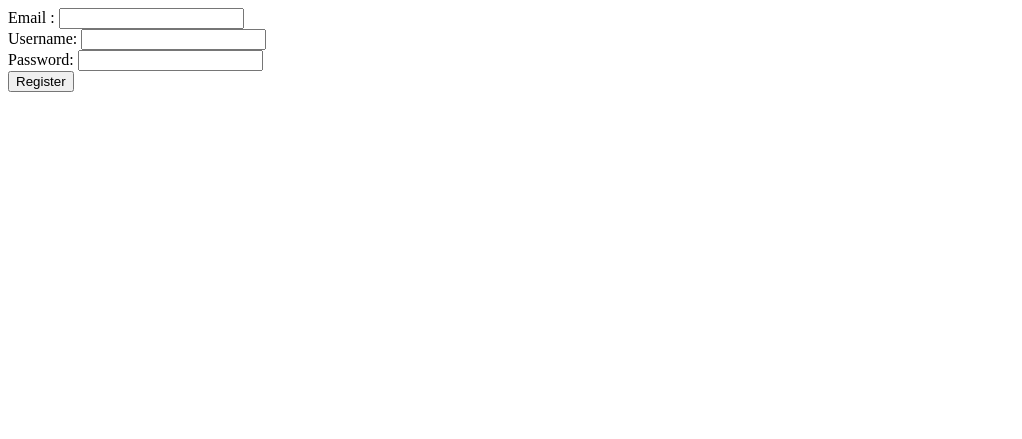
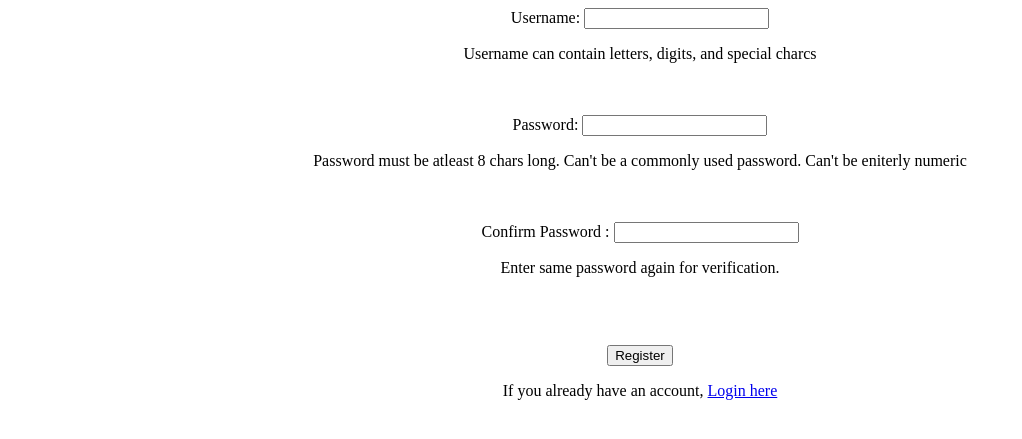
Before and after one commit to teja156/django_hackme_challenge, a Django app: page /register/ in a window 1280 px wide. Shown: the top 439 px of the page, without its empty margins (0-1022 px from the left). Run offline with Django 3.2, Linux system fonts and the light colour scheme.

Commit message:
Commit from mac

```diff
--- a/django_testproject/urls.py
+++ b/django_testproject/urls.py
@@ -15,9 +15,14 @@ Including another URLconf
 """
 from django.contrib import admin
 from django.urls import path,include
+from login import views as login_view
+
 
 urlpatterns = [
     path('admin/', admin.site.urls),
     path('register/', include('register.urls')),
     path('login/', include('login.urls')),
+    path('', login_view.show_home,name='home'),
+    path('app/', login_view.show_app_screen,name='app'),
+
 ]
--- a/login/urls.py
+++ b/login/urls.py
@@ -21,4 +21,5 @@ urlpatterns = [
     path('', login_views.login_screen,name="login"),
     path('authenticate_user', login_views.authenticate_user,name="authenticate_user"),
     path('dashboard', login_views.dashboard,name="dashboard"),
+    path('logout', login_views.logout_view,name="logout"),
 ]
--- a/register/templates/register/register.html
+++ b/register/templates/register/register.html
@@ -5,19 +5,34 @@
 </head>
 
 <body>
+	<center>
+
+
+
 	<form method="POST" action="{% url 'process_registration' %}">
 		{% csrf_token %}
-		Email :
-		<input type="Email" name="email"> <br>
+
 		Username:
-		<input type="text" name="uname"> <br>
+		<input type="text" name="username"> <br>
+		<p>Username can contain letters, digits, and special charcs</p> <br><br>
 		Password:
-		<input type="password" name="passwd"> <br>
+		<input type="password" name="password1"> <br>
+		<p>Password must be atleast 8 chars long. Can't be a commonly used password. Can't be eniterly numeric </p><br><br>
+
+		Confirm Password :
+		<input type="password" name="password2"> <br>
+		<p>Enter same password again for verification. </p><br><br>
+
+		<p style="color:red">{{err_msg}}</p>
 
 		<input type="Submit" value="Register">
 
 	</form>
 
+	<p> If you already have an account, <a href="/login">Login here </a> </p>
+
+	</center>
+
 </body>
 
 </html>
--- a/register/urls.py
+++ b/register/urls.py
@@ -18,6 +18,6 @@ from django.urls import path,include
 from . import views as signup_view
 
 urlpatterns = [
-    path('', signup_view.register),
+    path('', signup_view.register,name='registration_screen'),
     path('register_user/', signup_view.process_registration,name='process_registration'),
 ]
--- a/register/views.py
+++ b/register/views.py
@@ -1,28 +1,32 @@
-from django.shortcuts import render
+from django.shortcuts import render,redirect
 from django.http import HttpResponse
 from django.contrib.auth.models import User
 from django.contrib.auth import authenticate
+from django.contrib.auth.forms import UserCreationForm
 
 #Create your views here.
 
 def register(request):
-	return render(request,'register/register.html')
+
+	if (not(request.user.is_authenticated)):
+		form = UserCreationForm
+		return render(request,'register/register.html')
+	else:
+		return redirect('dashboard')
 
 def process_registration(request):
 	if request.method == "POST":
-		uname = request.POST['uname']
-		passwd = request.POST['passwd']
-		email = request.POST['email']
-
-		user = User.objects.create_user(uname, email, passwd)
+		form = UserCreationForm(request.POST)
+		if(form.is_valid()):
+			uname = form.cleaned_data['username']
+			passwd = form.cleaned_data['password1']
+			user = User.objects.create_user(username=uname, password= passwd)
 
 
-		if user is not None:
-		    # A backend authenticated the credentials
-		    return HttpResponse("<h1>Registered Succesfully!.<a href='/'>Login here</a></h1>")
+			return HttpResponse("<h1>Registered Succesfully!.<a href='/login'>Login here</a></h1>")
+
 		else:
-		    # No backend authenticated the credentials
-		    return HttpResponse("Couldn't register!")
+			return render(request,'register/register.html',context={'err_msg':'Failed to register. Either the username already exists or you are not following the rules for registration fields.'})
 
 	else:
 		return HttpResponse("<h1>Only Post method allowed!</h1>")
```
Also changed, not shown: login/templates/app/app.html (added, +13 -0 lines), login/templates/app/index_hackme.html (added, +48 -0 lines), login/templates/login/dashboard.html (added, +15 -0 lines), login/templates/login/login.html (+8 -2 lines), login/views.py (+16 -5 lines), db.sqlite3, 3 other files.
